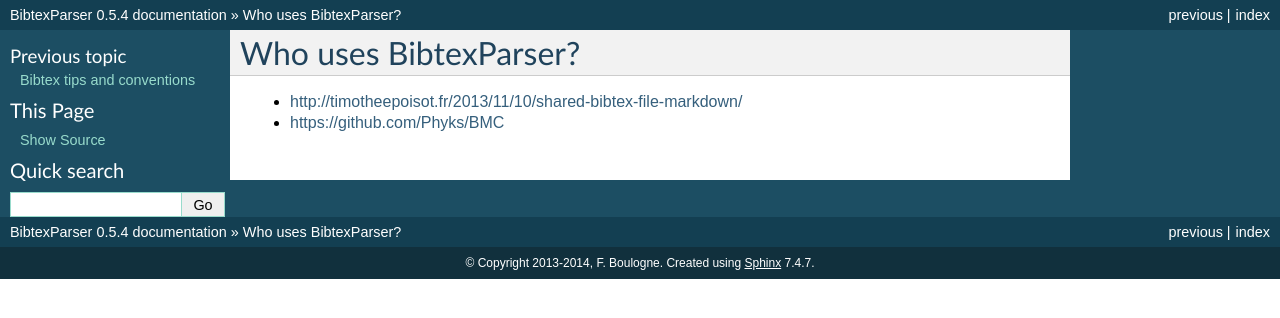
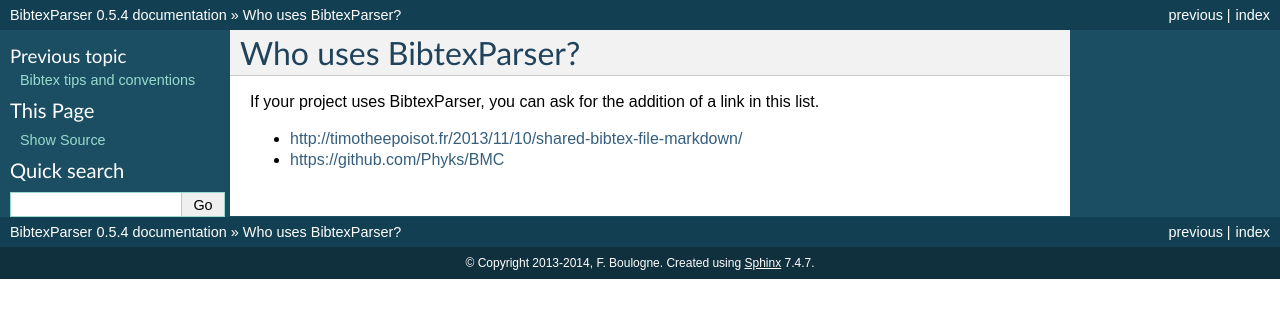
Before and after one commit to sciunto-org/python-bibtexparser, a Sphinx documentation site: the page built from docs/source/who.rst, in a window 1280 px wide. Shown: the top 318 px of the page. Built offline with Sphinx 7.4.7, drawn with Linux system fonts in a browser that asks for light colours.

Commit message:
suggest addition

```diff
--- a/docs/source/who.rst
+++ b/docs/source/who.rst
@@ -1,5 +1,7 @@
 Who uses BibtexParser?
 ======================
 
+If your project uses BibtexParser, you can ask for the addition of a link in this list.
+
 * http://timotheepoisot.fr/2013/11/10/shared-bibtex-file-markdown/
 * https://github.com/Phyks/BMC
```
